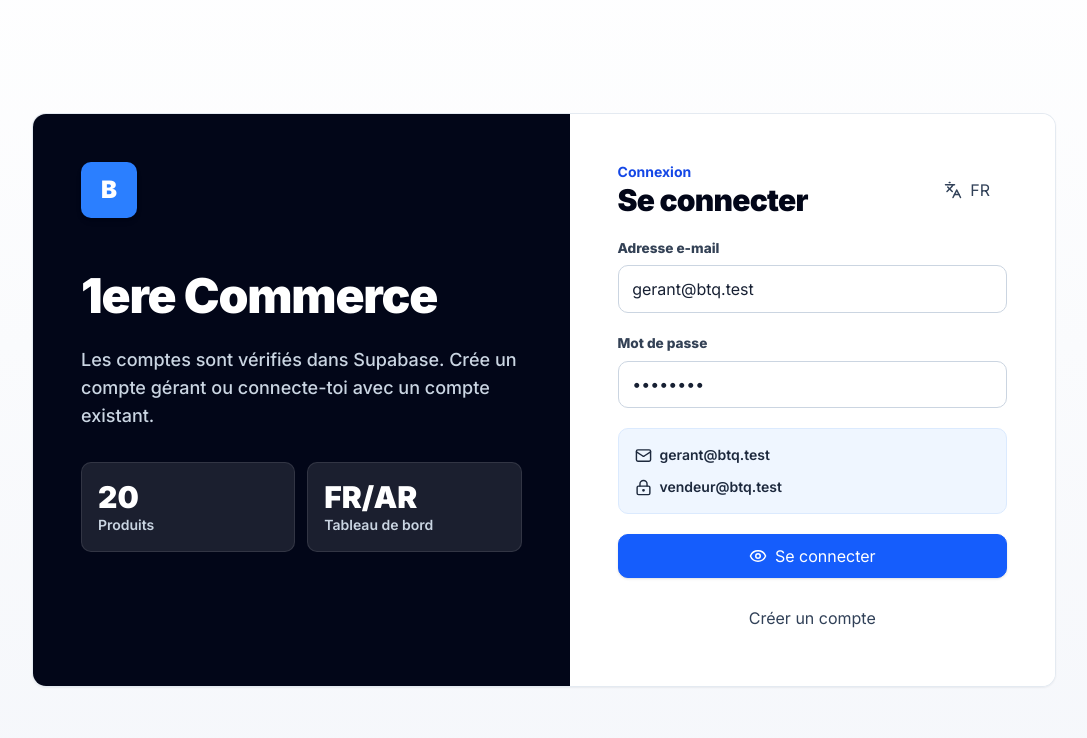
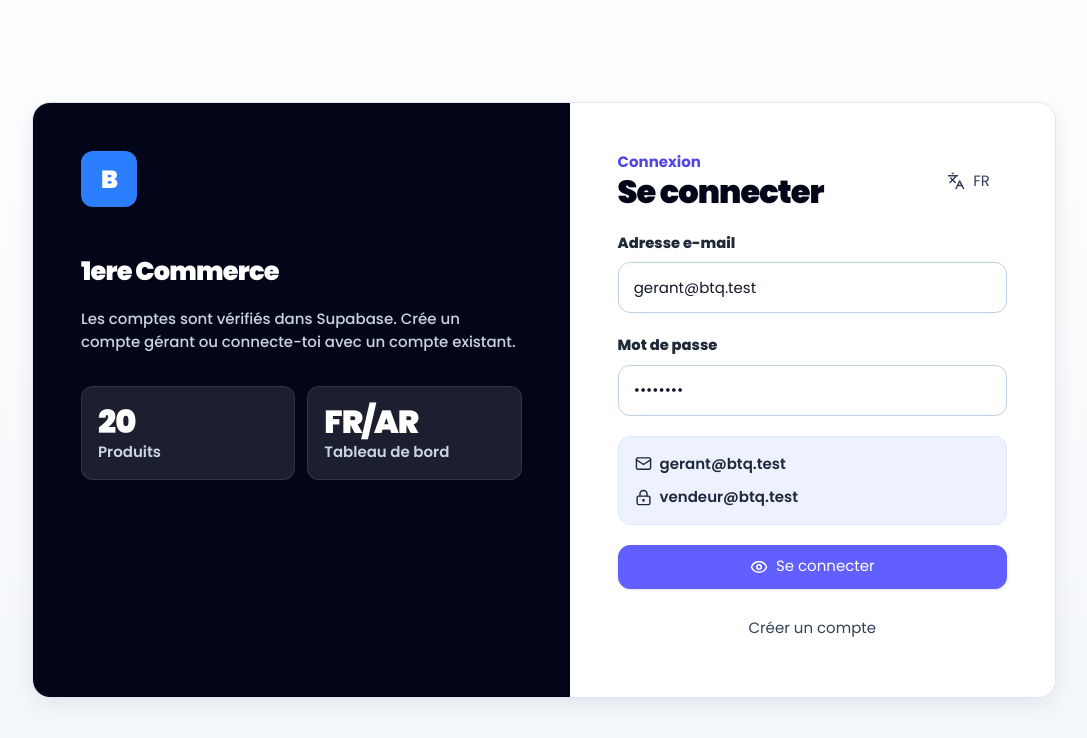
Before and after one commit to Nanna-mr/btq-app, a React (Vite) app: page /login in a window 1280 px wide. Shown: the top 738 px of the page, without its empty margins (96-1183 px from the left). Built offline with nearby package versions, Linux system fonts and the light colour scheme.

Commit message:
Apply radical modern UI redesign

```diff
--- a/src/components/ui/Badge.tsx
+++ b/src/components/ui/Badge.tsx
@@ -6,12 +6,12 @@ interface BadgeProps {
 }
 
 const tones = {
-  green: 'bg-emerald-50 text-emerald-700 ring-1 ring-emerald-200',
-  amber: 'bg-amber-50 text-amber-700 ring-1 ring-amber-200',
-  red: 'bg-red-50 text-red-700 ring-1 ring-red-200',
-  slate: 'bg-slate-100 text-slate-700 ring-1 ring-slate-200',
+  green: 'bg-emerald-100 text-emerald-800 ring-1 ring-emerald-300',
+  amber: 'bg-amber-100 text-amber-800 ring-1 ring-amber-300',
+  red: 'bg-red-100 text-red-800 ring-1 ring-red-300',
+  slate: 'bg-slate-100 text-slate-800 ring-1 ring-slate-300',
 };
 
 export function Badge({ tone = 'slate', children }: BadgeProps) {
-  return <span className={`inline-flex items-center rounded px-2.5 py-1 text-xs font-bold ${tones[tone]}`}>{children}</span>;
+  return <span className={`inline-flex items-center rounded px-3 py-1.5 text-xs font-black uppercase tracking-wide ${tones[tone]}`}>{children}</span>;
 }
--- a/src/components/ui/Button.tsx
+++ b/src/components/ui/Button.tsx
@@ -7,9 +7,9 @@ interface ButtonProps extends ButtonHTMLAttributes<HTMLButtonElement> {
 }
 
 const variants = {
-  primary: 'border border-blue-600 bg-blue-600 text-white shadow-sm hover:-translate-y-0.5 hover:bg-blue-700 hover:shadow-md',
-  secondary: 'border border-slate-300 bg-white text-slate-700 shadow-sm hover:-translate-y-0.5 hover:border-slate-400 hover:bg-slate-50 hover:shadow-md',
-  ghost: 'border border-transparent bg-transparent text-slate-700 hover:bg-slate-100',
+  primary: 'border border-indigo-500 bg-indigo-500 text-white shadow-sm hover:-translate-y-0.5 hover:border-indigo-600 hover:bg-indigo-600 hover:shadow-md',
+  secondary: 'border border-slate-300 bg-white text-slate-800 shadow-sm hover:-translate-y-0.5 hover:border-indigo-300 hover:bg-indigo-50 hover:text-indigo-700 hover:shadow-md',
+  ghost: 'border border-transparent bg-transparent text-slate-700 hover:bg-indigo-50 hover:text-indigo-700',
   danger: 'border border-red-600 bg-red-600 text-white shadow-sm hover:-translate-y-0.5 hover:bg-red-700 hover:shadow-md',
 };
 
@@ -22,7 +22,7 @@ const sizes = {
 export function Button({ variant = 'primary', size = 'md', icon, className = '', children, ...props }: ButtonProps) {
   return (
     <button
-      className={`inline-flex items-center justify-center gap-2 rounded-md font-semibold transition-all duration-200 ease-out focus:outline-none focus:ring-4 focus:ring-blue-500/15 disabled:cursor-not-allowed disabled:opacity-60 disabled:hover:translate-y-0 ${variants[variant]} ${sizes[size]} ${className}`}
+      className={`inline-flex items-center justify-center gap-2 rounded-md font-bold transition-all duration-200 ease-out focus:outline-none focus:ring-4 focus:ring-indigo-500/20 disabled:cursor-not-allowed disabled:opacity-60 disabled:hover:translate-y-0 ${variants[variant]} ${sizes[size]} ${className}`}
       {...props}
     >
       {icon}
--- a/src/pages/ProductsPage.tsx
+++ b/src/pages/ProductsPage.tsx
@@ -141,7 +141,7 @@ export function ProductsPage() {
         cell: ({ row }) =>
           canManageProducts ? (
             <div className="flex gap-2">
-              <Button size="sm" variant="ghost" icon={<Edit size={15} />} onClick={() => openEdit(row.original)}>{t('edit')}</Button>
+              <Button size="sm" variant="secondary" icon={<Edit size={15} />} onClick={() => openEdit(row.original)}>{t('edit')}</Button>
               <Button size="sm" variant="danger" icon={<Trash2 size={15} />} onClick={() => handleDelete(row.original.id)}>{t('delete')}</Button>
             </div>
           ) : null,
--- a/src/styles.css
+++ b/src/styles.css
@@ -1,31 +1,34 @@
-@import url("https://fonts.googleapis.com/css2?family=Inter:wght@400;500;600;700;800;900&display=swap");
+@import url("https://fonts.googleapis.com/css2?family=Poppins:wght@400;500;600;700;800;900&display=swap");
 @import "tailwindcss";
 
 :root {
-  color: #172033;
-  background: #f5f7fb;
-  font-family: "Inter", ui-sans-serif, system-ui, -apple-system, BlinkMacSystemFont, "Segoe UI", sans-serif;
+  color: #111827;
+  background: #f4f7fb;
+  font-family: "Poppins", ui-sans-serif, system-ui, -apple-system, BlinkMacSystemFont, "Segoe UI", sans-serif;
   font-synthesis: none;
   text-rendering: optimizeLegibility;
-  --bg: #f5f7fb;
+  --bg: #f4f7fb;
   --surface: #ffffff;
   --surface-soft: #f8fafc;
-  --surface-hover: #f1f5f9;
-  --border: #e2e8f0;
-  --border-strong: #cbd5e1;
-  --text: #172033;
-  --muted: #64748b;
-  --accent: #2563eb;
-  --accent-dark: #1d4ed8;
-  --accent-soft: #eff6ff;
+  --surface-hover: #eef4ff;
+  --border: #dde6f3;
+  --border-strong: #bfd0e6;
+  --text: #111827;
+  --muted: #65758b;
+  --accent: #6366f1;
+  --accent-dark: #4f46e5;
+  --accent-soft: #eef2ff;
+  --sidebar: #1e1e2e;
+  --sidebar-soft: #292942;
+  --sidebar-text: #f8fafc;
   --danger: #dc2626;
   --success: #059669;
   --warning: #d97706;
-  --radius: 14px;
-  --radius-sm: 10px;
-  --shadow-sm: 0 1px 2px rgba(15, 23, 42, 0.06);
-  --shadow-md: 0 10px 30px rgba(15, 23, 42, 0.08);
-  --shadow-lg: 0 22px 60px rgba(15, 23, 42, 0.14);
+  --radius: 18px;
+  --radius-sm: 12px;
+  --shadow-sm: 0 8px 24px rgba(15, 23, 42, 0.08);
+  --shadow-md: 0 16px 45px rgba(15, 23, 42, 0.12);
+  --shadow-lg: 0 28px 80px rgba(15, 23, 42, 0.2);
 }
 
 :root[data-theme='dark'] {
@@ -59,10 +62,11 @@ body {
   min-height: 100vh;
   margin: 0;
   background:
-    radial-gradient(circle at top left, rgba(37, 99, 235, 0.08), transparent 30rem),
+    radial-gradient(circle at top left, rgba(99, 102, 241, 0.18), transparent 34rem),
     var(--bg);
   color: var(--text);
-  line-height: 1.5;
+  font-size: 15px;
+  line-height: 1.65;
   -webkit-font-smoothing: antialiased;
 }
 
@@ -88,46 +92,51 @@ a {
 .page-shell {
   min-height: 100vh;
   background:
-    linear-gradient(180deg, rgba(255, 255, 255, 0.88), rgba(245, 247, 251, 0.96)),
+    linear-gradient(180deg, rgba(255, 255, 255, 0.92), rgba(244, 247, 251, 0.98)),
     var(--bg);
 }
 
 .app-grid {
   display: grid;
-  grid-template-columns: 17rem 1fr;
+  grid-template-columns: 18.5rem 1fr;
   min-height: 100vh;
 }
 
 .main-panel {
   min-width: 0;
-  padding: 1.25rem;
+  padding: 1.6rem;
+}
+
+.main-panel > * {
+  animation: page-enter 260ms ease both;
 }
 
 .content-card {
-  border: 1px solid rgba(226, 232, 240, 0.9);
+  border: 1px solid rgba(221, 230, 243, 0.95);
   border-radius: var(--radius);
-  background: rgba(255, 255, 255, 0.94);
+  background: rgba(255, 255, 255, 0.98);
   box-shadow: var(--shadow-sm);
-  transition: border-color 180ms ease, box-shadow 180ms ease, transform 180ms ease, background-color 180ms ease;
+  transition: border-color 220ms ease, box-shadow 220ms ease, transform 220ms ease, background-color 220ms ease;
 }
 
 .content-card:hover {
-  border-color: rgba(203, 213, 225, 0.95);
+  border-color: rgba(99, 102, 241, 0.24);
   box-shadow: var(--shadow-md);
+  transform: translateY(-2px);
 }
 
 .metric-card {
-  border: 1px solid rgba(226, 232, 240, 0.95);
+  border: 1px solid rgba(221, 230, 243, 0.95);
   border-radius: var(--radius);
-  background: linear-gradient(180deg, #ffffff, #fbfdff);
-  padding: 1rem;
-  box-shadow: var(--shadow-sm);
+  background: linear-gradient(145deg, #ffffff, #f9fbff);
+  padding: 1.15rem;
+  box-shadow: 0 14px 35px rgba(15, 23, 42, 0.09);
   transition: transform 180ms ease, box-shadow 180ms ease, border-color 180ms ease;
 }
 
 .metric-card:hover {
-  transform: translateY(-1px);
-  border-color: rgba(37, 99, 235, 0.22);
+  transform: translateY(-3px);
+  border-color: rgba(99, 102, 241, 0.28);
   box-shadow: var(--shadow-md);
 }
 
@@ -141,37 +150,50 @@ a {
   min-width: 760px;
   border-collapse: separate;
   border-spacing: 0;
+  background: #ffffff;
+  border-radius: var(--radius-sm);
+  overflow: hidden;
 }
 
 .data-table th,
 .data-table td {
   border-bottom: 1px solid var(--border);
-  padding: 0.85rem 0.9rem;
+  padding: 1rem 1.05rem;
   text-align: start;
   vertical-align: middle;
 }
 
 .data-table th {
-  background: #f8fafc;
-  color: var(--muted);
-  font-size: 0.72rem;
-  font-weight: 800;
-  letter-spacing: 0.035em;
+  background: linear-gradient(180deg, #312e81, #3730a3);
+  color: #ffffff;
+  font-size: 0.8rem;
+  font-weight: 900;
+  letter-spacing: 0.04em;
   text-transform: uppercase;
+  white-space: nowrap;
+}
+
+.data-table tbody tr:nth-child(odd) {
+  background: #ffffff;
+}
+
+.data-table tbody tr:nth-child(even) {
+  background: #f7f9ff;
 }
 
 .data-table tbody tr {
-  transition: background-color 160ms ease;
+  transition: background-color 180ms ease, transform 180ms ease, box-shadow 180ms ease;
 }
 
 .data-table tbody tr:hover {
-  background: #f8fafc;
+  background: #eef2ff;
+  box-shadow: inset 4px 0 0 var(--accent);
 }
 
 .field-label {
-  color: #334155;
-  font-size: 0.85rem;
-  font-weight: 750;
+  color: #1f2937;
+  font-size: 0.92rem;
+  font-weight: 800;
 }
 
 .form-field {
@@ -181,11 +203,11 @@ a {
 
 .input-control {
   width: 100%;
-  min-height: 2.75rem;
+  min-height: 3rem;
   border: 1px solid var(--border-strong);
   border-radius: var(--radius-sm);
   background: var(--surface);
-  padding: 0.68rem 0.85rem;
+  padding: 0.76rem 0.95rem;
   color: var(--text);
   outline: none;
   transition: border-color 160ms ease, box-shadow 160ms ease, background-color 160ms ease;
@@ -201,31 +223,63 @@ a {
 
 .input-control:focus {
   border-color: var(--accent);
-  box-shadow: 0 0 0 4px rgba(37, 99, 235, 0.12);
+  box-shadow: 0 0 0 4px rgba(99, 102, 241, 0.16);
 }
 
 .sidebar-link {
   display: flex;
   align-items: center;
-  gap: 0.7rem;
-  border-radius: 11px;
-  padding: 0.72rem 0.85rem;
-  color: #475569;
+  gap: 0.95rem;
+  border-radius: 14px;
+  padding: 0.95rem 1rem;
+  color: rgba(248, 250, 252, 0.78);
   text-decoration: none;
-  font-size: 0.92rem;
-  font-weight: 750;
+  font-size: 1rem;
+  font-weight: 800;
   transition: color 160ms ease, background-color 160ms ease, transform 160ms ease;
 }
 
 .sidebar-link.active,
 .sidebar-link:hover {
-  background: var(--accent-soft);
-  color: var(--accent-dark);
-  transform: translateX(2px);
+  background: linear-gradient(135deg, var(--accent), #3b82f6);
+  color: #ffffff;
+  transform: translateX(4px);
+  box-shadow: 0 14px 30px rgba(99, 102, 241, 0.32);
 }
 
 .sidebar-link svg {
   flex: 0 0 auto;
+  width: 22px;
+  height: 22px;
+}
+
+h1,
+h2,
+h3 {
+  letter-spacing: -0.02em;
+}
+
+h1 {
+  font-size: clamp(1.6rem, 2vw, 2.25rem);
+}
+
+h2 {
+  font-size: clamp(1.45rem, 1.8vw, 2.1rem);
+}
+
+h3 {
+  font-size: clamp(1.25rem, 1.5vw, 1.7rem);
+}
+
+p,
+td,
+th,
+label,
+input,
+select,
+textarea,
+button {
+  font-size: max(15px, 1em);
 }
 
 .rounded-lg,
@@ -241,18 +295,18 @@ a {
 .bg-emerald-950,
 .bg-emerald-900,
 .bg-emerald-800 {
-  background-color: #172033 !important;
+  background-color: #1e1e2e !important;
 }
 
 .text-emerald-950,
 .text-emerald-900,
 .text-emerald-800 {
-  color: #172033 !important;
+  color: #111827 !important;
 }
 
 .bg-emerald-100,
 .bg-emerald-50 {
-  background-color: var(--accent-soft) !important;
+  background-color: #eef2ff !important;
 }
 
 .text-emerald-100,
@@ -261,7 +315,7 @@ a {
 }
 
 .border-emerald-200 {
-  border-color: #bfdbfe !important;
+  border-color: #c7d2fe !important;
 }
 
 .bg-amber-100,
@@ -283,6 +337,52 @@ a {
 
 .fixed.inset-0 {
   animation: fade-in 160ms ease both;
+}
+
+.text-2xl,
+.text-3xl,
+.text-4xl,
+.text-5xl {
+  letter-spacing: -0.03em;
+}
+
+.text-2xl {
+  font-size: 1.55rem !important;
+}
+
+.text-3xl {
+  font-size: 2rem !important;
+}
+
+.font-black {
+  font-weight: 900;
+}
+
+.bg-blue-600 {
+  background-color: var(--accent) !important;
+}
+
+.hover\:bg-blue-700:hover {
+  background-color: var(--accent-dark) !important;
+}
+
+.text-blue-700 {
+  color: var(--accent-dark) !important;
+}
+
+.bg-blue-50 {
+  background-color: var(--accent-soft) !important;
+}
+
+@keyframes page-enter {
+  from {
+    opacity: 0;
+    transform: translateY(8px);
+  }
+  to {
+    opacity: 1;
+    transform: translateY(0);
+  }
 }
 
 @keyframes fade-in {
```
Also changed, not shown: src/components/layout/AppLayout.tsx (+9 -9 lines).
